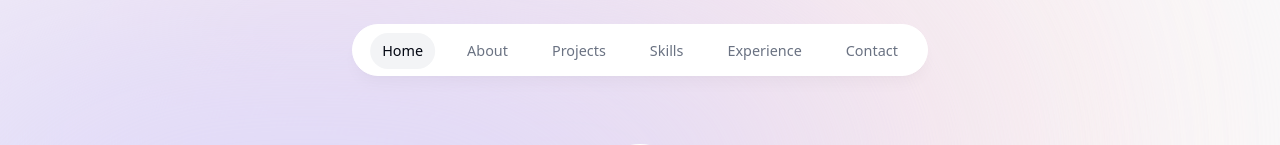
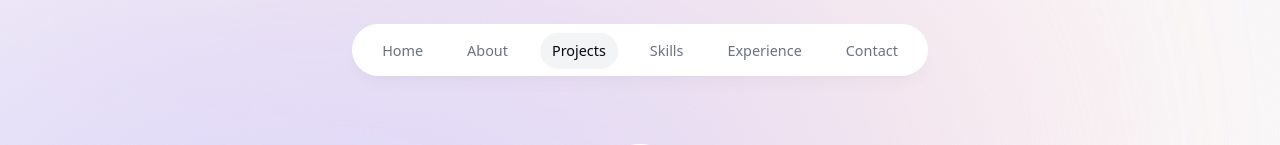
Before and after one commit to AdaLollA/portfolio, a Next.js app: page / in a window 1280 px wide. Shown: the top 145 px of the page. Built offline with nearby package versions, Linux system fonts and the light colour scheme; grey boxes are pictures that could not be loaded.

Commit message:
auto nav animation

```diff
--- a/components/about.tsx
+++ b/components/about.tsx
@@ -2,10 +2,23 @@
 
 import { motion } from "framer-motion";
 import SectionHeading from "./section-heading";
+import { useInView } from "react-intersection-observer";
+import { useActiveSectionContext } from "@/context/active-section-context";
+import { useEffect } from "react";
 
 export default function About() {
+    const { ref, inView } = useInView({threshold: 0.75});
+    const { setActiveSection } = useActiveSectionContext();
+
+    useEffect(() => {
+        if (inView) {
+            setActiveSection('About');
+        }
+    }, [inView, setActiveSection])
+
     return (
         <motion.section
+            ref={ref}
             id="about"
             initial={{ opacity: 0, y: 100 }}
             animate={{ opacity: 1, y: 0 }}
--- a/components/intro.tsx
+++ b/components/intro.tsx
@@ -1,15 +1,28 @@
 'use client'
 
+import { useActiveSectionContext } from "@/context/active-section-context";
 import { motion } from "framer-motion";
 import Image from "next/image";
 import Link from "next/link";
+import { useEffect } from "react";
 import { BsArrowRight, BsLinkedin } from "react-icons/bs";
 import { FaGithubSquare } from "react-icons/fa";
 import { HiDownload } from "react-icons/hi";
+import { useInView } from "react-intersection-observer";
 
 export default function Intro() {
+    const { ref, inView } = useInView({ threshold: 0.5 });
+    const { setActiveSection } = useActiveSectionContext();
+
+    useEffect(() => {
+        if (inView) {
+            setActiveSection('Home');
+        }
+    }, [inView, setActiveSection])
+
     return (
         <section
+            ref={ref}
             id="home"
             className="mb-28 max-w-[50rem] text-center sm:mb-0 scroll-mt-100">
             <div className="flex items-center justify-center">
@@ -62,7 +75,7 @@
                     className="group bg-white px-7 py-3 flex items-center gap-2 rounded-full outline-none focus:scale-110 hover:scale-110 active:scale-105 transition cursor-pointer border border-black/10"
                     href="/cv.pdf"
                     download>
-                    Download CV <HiDownload className="opacity-60 group-hover:translate-y-1 transition"/>
+                    Download CV <HiDownload className="opacity-60 group-hover:translate-y-1 transition" />
                 </a>
 
                 <a
--- a/components/projects.tsx
+++ b/components/projects.tsx
@@ -1,11 +1,27 @@
-import React from 'react'
+'use client'
+
+import React, { useEffect } from 'react'
 import SectionHeading from './section-heading'
 import { projectsData } from '@/lib/data'
 import Project from './project';
+import { useInView } from 'react-intersection-observer';
+import { useActiveSectionContext } from '@/context/active-section-context';
 
 export default function Projects() {
+    const { ref, inView } = useInView({threshold: 0.5});
+    const { setActiveSection } = useActiveSectionContext();
+
+    useEffect(() => {
+        if (inView) {
+            setActiveSection('Projects');
+        }
+    }, [inView, setActiveSection])
+
     return (
-        <section id='projects' className='scroll-mt-28'>
+        <section
+            ref={ref}
+            id='projects'
+            className='scroll-mt-28'>
             <SectionHeading>My projects</SectionHeading>
             <div>
                 {
```
Lines whose indentation alone changed are shown as unchanged.
